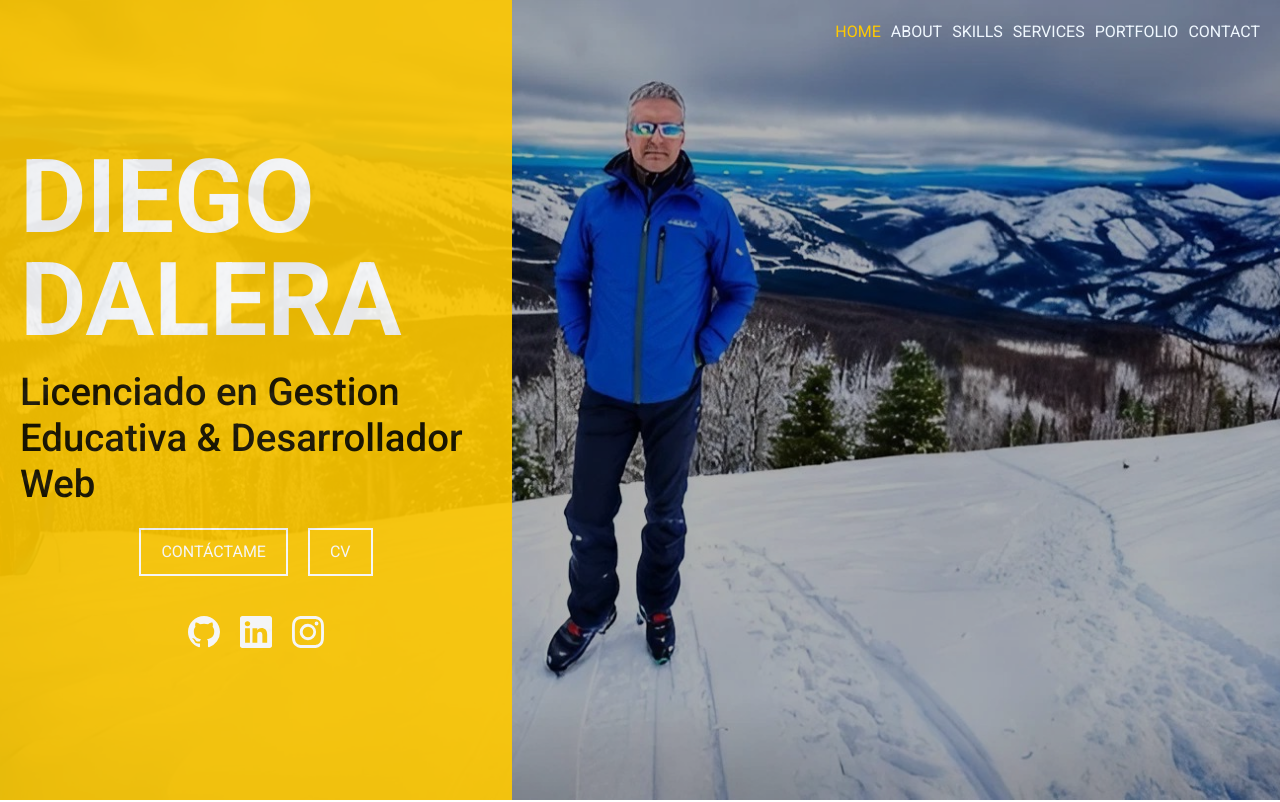
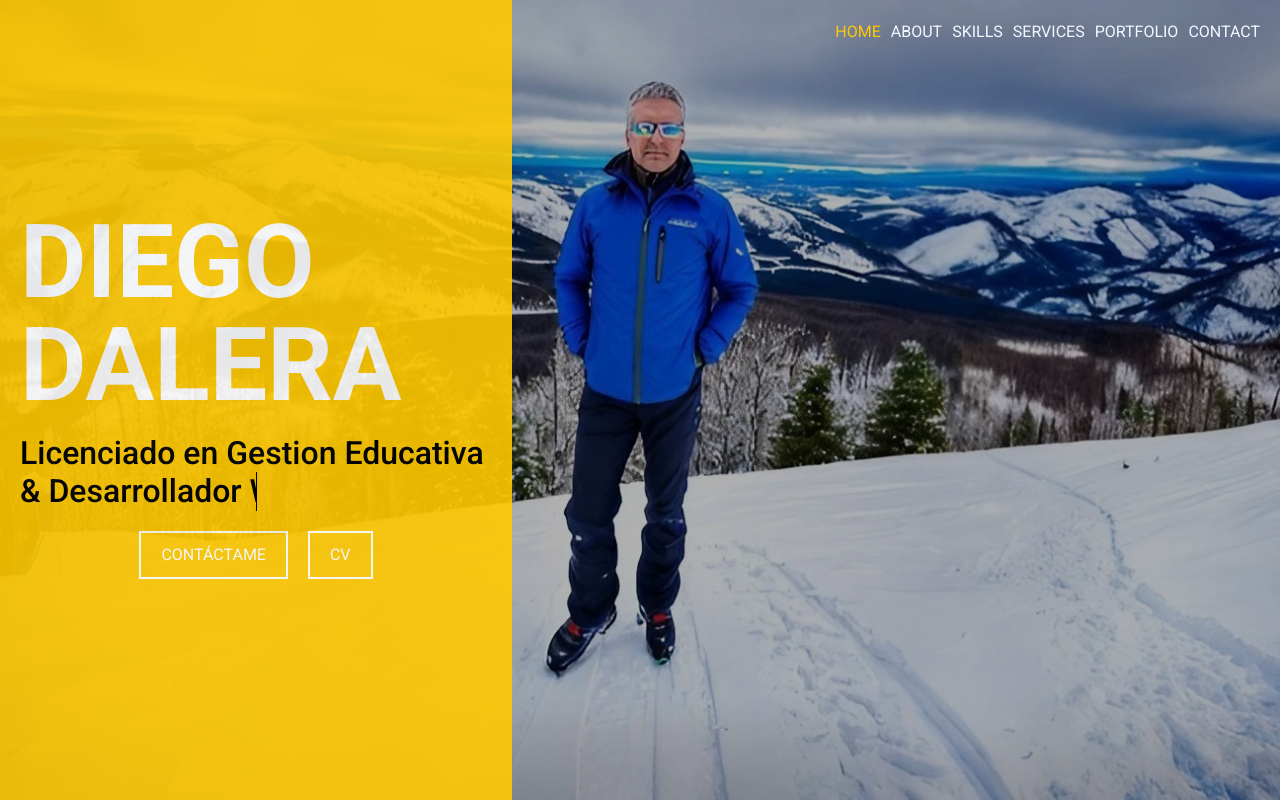
Before and after one commit to DiegoDalera/reactDeveloperProfile, a React (Vite) app: page / in a window 1280 px wide. Shown: the top 802 px of the page. Built offline with nearby package versions, Linux system fonts and the light colour scheme.

Commit message:
new footer

```diff
--- a/src/Components/Footer/Footer.css
+++ b/src/Components/Footer/Footer.css
@@ -1,10 +1,37 @@
 .footer {
     display: flex;
+    flex-direction: column;
     width: 100%;
     justify-content: space-between;
     align-items: center;
     background-color: black;
     padding: 20px;
+    color: aliceblue;
+}
+
+.footer-info {
+    display: flex;
+    flex-direction: column;
+    width: 100%;
+    justify-content: space-between;
+    align-items: center;
+}
+
+.footer-menu{
+    display: flex;
+    flex-direction: column;
+    width: 100%;
+    justify-content:center;
+    align-items: center;
+}
+
+.redes_sociales{
+    display: flex;
+    flex-direction: row;
+    width: 100%;
+    justify-content: center;
+    align-items: center;
+    list-style-type: none;
 }
 
 .footer p {
@@ -12,13 +39,7 @@
     margin: 0px;
 }
 
-.redes_sociales {
-    list-style-type: none;
-    display: flex;
-    align-items: center;
-    justify-content: center;
-    margin: 0px;
-}
+
 
 .redes_sociales a{
   margin: 5px;
--- a/src/Components/Footer/Footer.jsx
+++ b/src/Components/Footer/Footer.jsx
@@ -1,32 +1,49 @@
-
-import './Footer.css'
-import { Github, Linkedin,Instagram } from "react-bootstrap-icons";
+import "./Footer.css";
+import { Github, Linkedin, Instagram } from "react-bootstrap-icons";
 
 const Footer = () => {
   return (
-    <div className='footer' id='footer'>
+    <div className="footer" id="footer">
+      <div className="footer-info">
+        <h2>Diego Dalera</h2>
 
-      <p>© Diego Dalera. All rights reserved.</p>
+        <div className="footer-menu">
+          <p>CABA - Argentina</p>
+          <p>011-59738326 - dmdalera@gmail.com</p>
+        </div>
+      </div>
 
       <ul className="redes_sociales">
         <li>
-          <a href="https://github.com/DiegoDalera" target="_blank" rel="noreferrer">
-          <Github className='footer-icon' />
+          <a
+            href="https://github.com/DiegoDalera"
+            target="_blank"
+            rel="noreferrer"
+          >
+            <Github className="footer-icon" />
           </a>
         </li>
         <li>
-          <a href="https://www.linkedin.com/in/diego-martin-dalera/" target="_blank" rel="noreferrer">
-          <Linkedin className='footer-icon'/>
+          <a
+            href="https://www.linkedin.com/in/diego-martin-dalera/"
+            target="_blank"
+            rel="noreferrer"
+          >
+            <Linkedin className="footer-icon" />
           </a>
         </li>
         <li>
-          <a href="https://www.instagram.com/diegomartin.arg" target="_blank" rel="noreferrer">
-          <Instagram className='footer-icon'/>
+          <a
+            href="https://www.instagram.com/diegomartin.arg"
+            target="_blank"
+            rel="noreferrer"
+          >
+            <Instagram className="footer-icon" />
           </a>
         </li>
       </ul>
     </div>
-  )
-}
+  );
+};
 
-export default Footer
+export default Footer;
--- a/src/Components/Header/Header.css
+++ b/src/Components/Header/Header.css
@@ -39,8 +39,33 @@
     margin: 10px;
     margin: 10px 0px;
     font-weight: 500;
-    font-size: 3vw;
+    font-size: 2.5vw;
+
 }
+
+
+.hero-content h2 {
+	position: relative;
+	float: left;
+	background:  #ffc900;
+	color: #000000;
+	font-size: 2em;
+}
+
+h2 span {
+    position:absolute;
+    right:0;
+    width:0;
+    background: #ffc900;
+    border-left: 1px solid #000;
+    animation: escribir 5s steps(30) infinite alternate;
+}
+
+@keyframes escribir {
+    from { width: 100% }
+    to { width:0 }
+}
+
 
 .hero-content .quien_soy_info {
     display: flex;
--- a/src/Components/Header/Header.jsx
+++ b/src/Components/Header/Header.jsx
@@ -1,6 +1,5 @@
 import "./Header.css";
 import Navigation from "./Navigation";
-import Redes from "./Redes";
 import { Link } from "react-scroll";
 
 const Header = () => {
@@ -8,14 +7,19 @@ const Header = () => {
     <>
       <div className="hero-content h-100 ">
         <section className="quien_soy_info">
-          <h1>Diego Dalera</h1>
-          <h2>Licenciado en Gestion Educativa &amp; Desarrollador Web</h2>
+          <div className="content">
+            <h1>Diego Dalera</h1>
+            <h2>
+              Licenciado en Gestion Educativa &amp; Desarrollador Web
+              <span>&#160;</span>
+            </h2>
+          </div>
           <div className="links-header">
             <Link to="footer" className="btn" smooth={true} duration={1000}>
               Contáctame
             </Link>
             <a
-              href="archivos/cvDiegoDalera.pdf"
+              href="../../assets/cvDiegoDalera.pdf"
               className="btn"
               target="_blank"
             >
@@ -23,7 +27,7 @@ const Header = () => {
             </a>
           </div>
         </section>
-        <Redes />
+
       </div>
 
       <div className="header">
```
Also changed, not shown: 1 other file (tests, documents, lock files or other folders).
